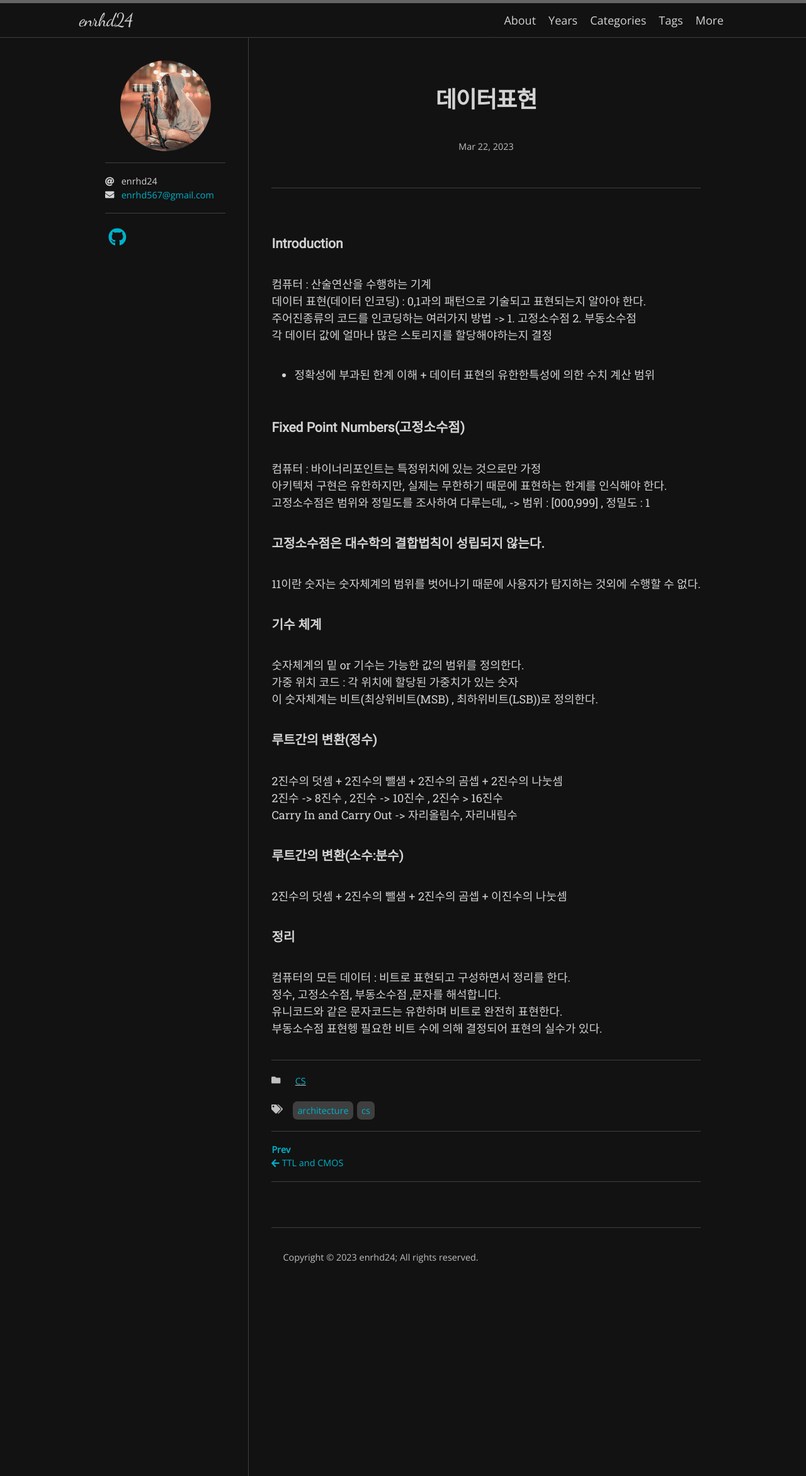
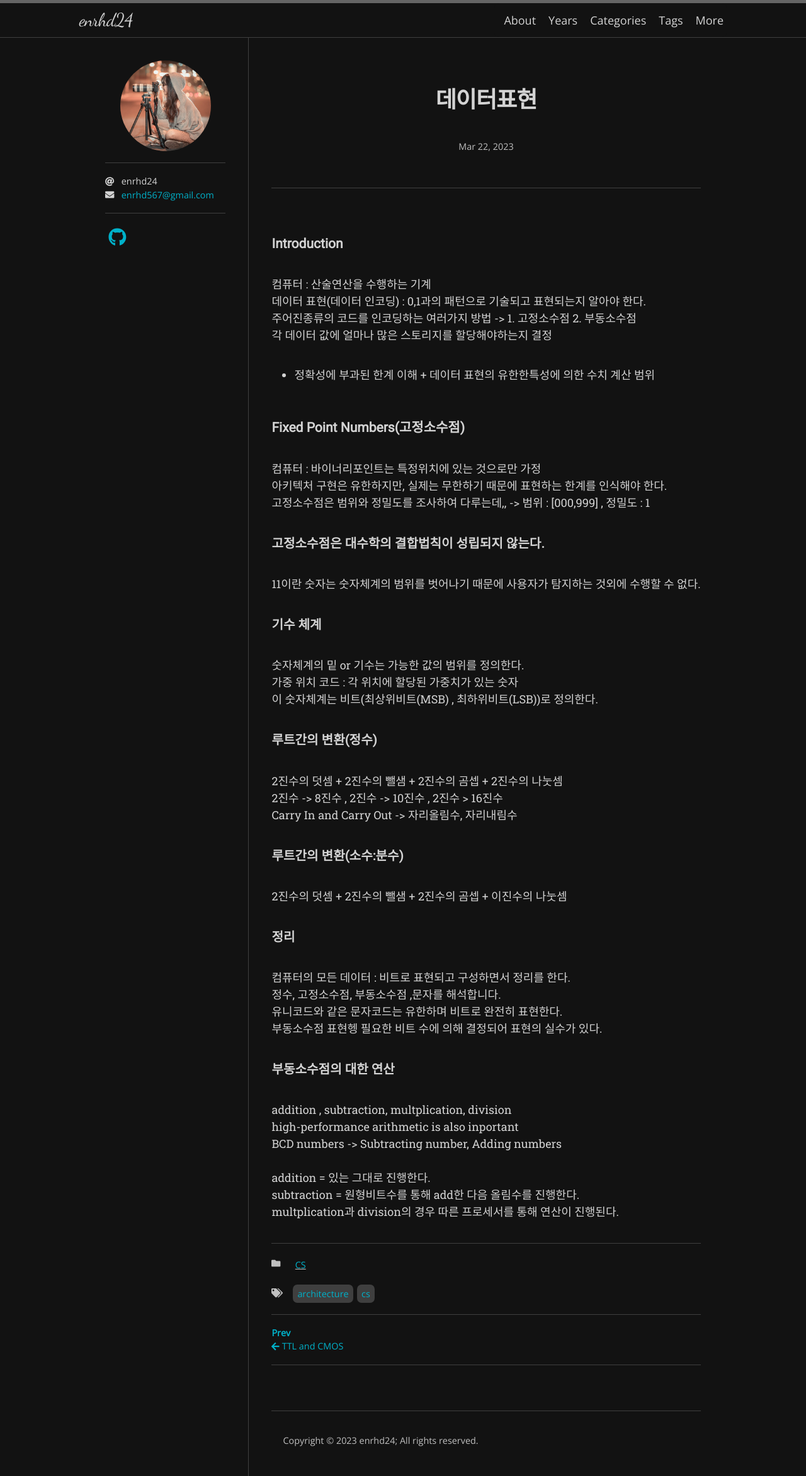
Before and after one commit to enrhd24/enrhd24.github.io, a Jekyll site: the page built from _posts/2023-03-23-Data_Representation.md, in a window 1280 px wide. Shown: the whole page at 63% size. Built offline with Jekyll 4.4.1, drawn with Linux system fonts in a browser that asks for light colours; nearby versions of some CDN libraries; some web fonts are replaced.

Commit message:
DATA Representation modified

```diff
--- a/_posts/2023-03-23-Data_Representation.md
+++ b/_posts/2023-03-23-Data_Representation.md
@@ -39,3 +39,12 @@ Carry In and Carry Out -> 자리올림수, 자리내림수
 정수, 고정소수점, 부동소수점 ,문자를 해석합니다. <br>
 유니코드와 같은 문자코드는 유한하며 비트로 완전히  표현한다. <br>
 부동소수점 표현헹 필요한 비트 수에 의해 결정되어 표현의 실수가 있다. <br>
+
+#### 부동소수점의 대한 연산
+addition , subtraction, multplication, division <br>
+high-performance arithmetic is also inportant<br>
+BCD numbers -> Subtracting number, Adding numbers<br>
+<br>
+addition = 있는 그대로 진행한다. <br>
+subtraction = 원형비트수를 통해 add한 다음 올림수를 진행한다. <br>
+multplication과 division의 경우 따른 프로세서를 통해 연산이 진행된다. <br>
```
